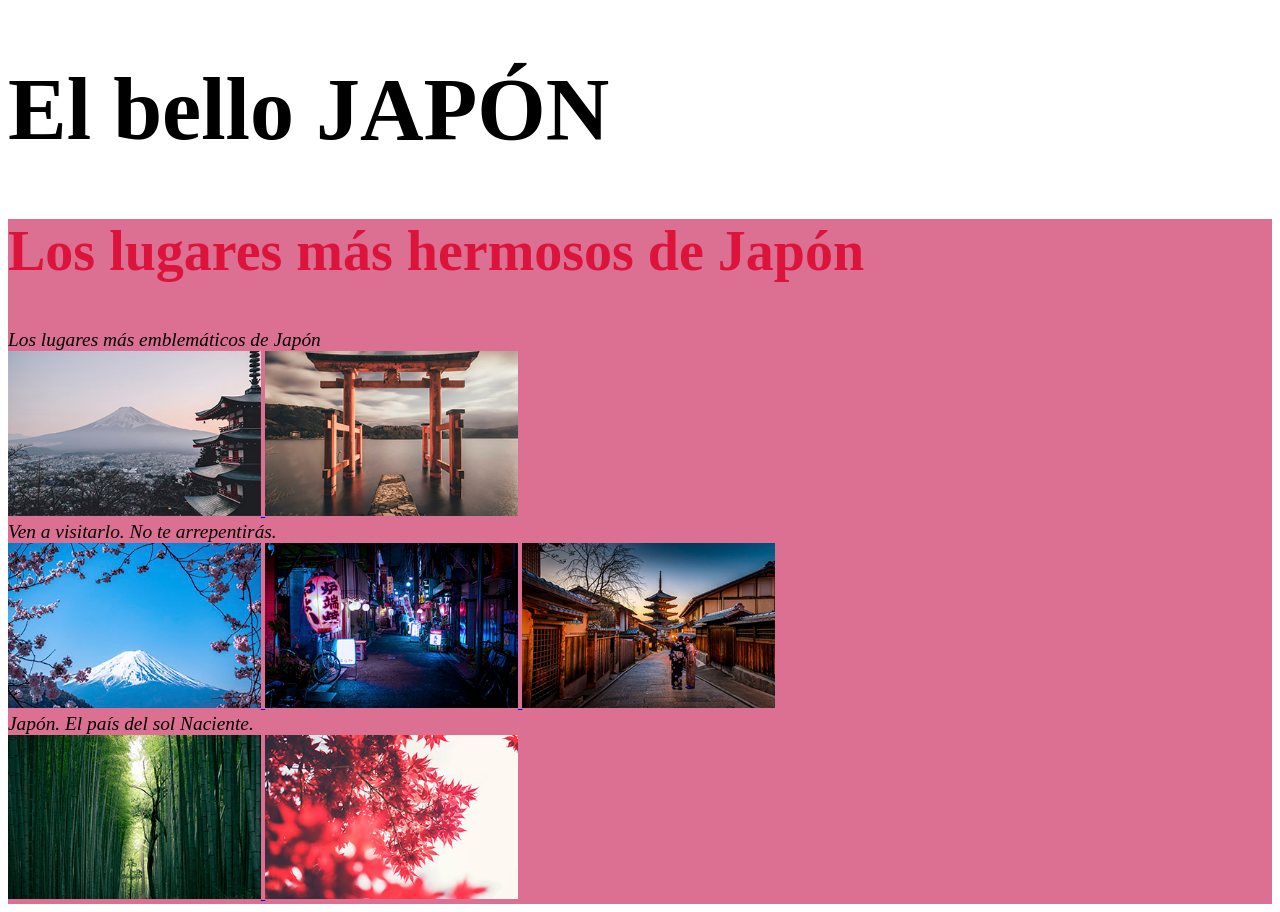
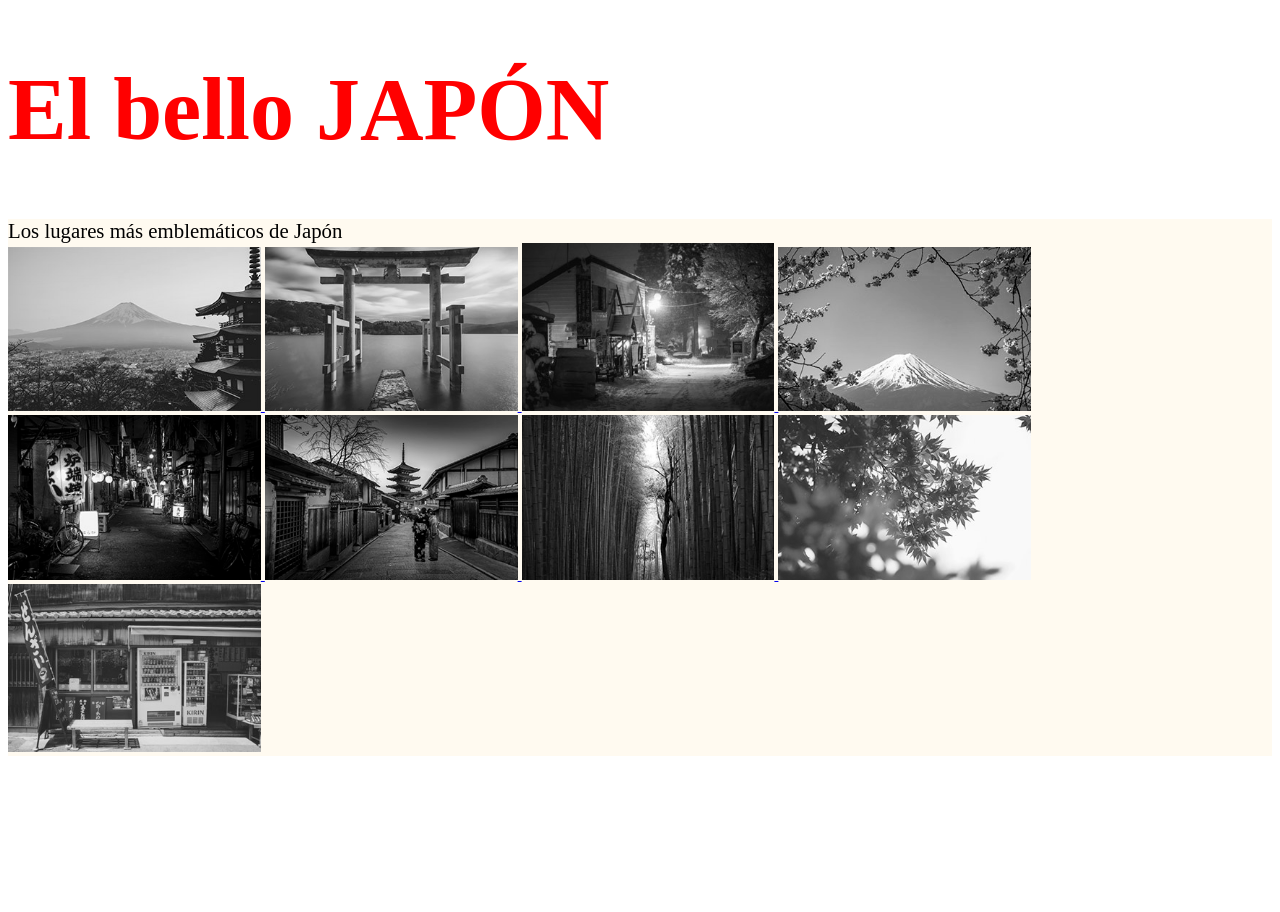
Before and after one commit to KurisuMazon/Tped1_2021-22, a plain HTML site: page Sesion10_Galeria_de_imagenes/Index.html in a window 1280 px wide. After the commit the page ends 800 px from the top, so only its background shows below. Drawn offline with Linux system fonts and the light colour scheme.

Commit message:
actualizada

```diff
--- a/Sesion10_Galeria_de_imagenes/Index.html
+++ b/Sesion10_Galeria_de_imagenes/Index.html
@@ -11,9 +11,8 @@
     <header>
         <h1>El bello JAPÓN</h1>
     </header>
-    <section>
-        <h2>Los lugares más hermosos de Japón</h2>
-        <div class="box">
+    <section class="galeria">
+
         <div class="A">Los lugares más emblemáticos de Japón</div>
         <a href="Imagenes/Japan_01.jpg" target="_blank">
             <img alt="Imagen 1" src="Imagenes/Japan_01_peq.jpg">
@@ -22,28 +21,29 @@
         <a href="Imagenes/Japan_02.jpg" Target="_Blank">
             <img alt="Imagen 3" src="Imagenes/Japan_02_peq.jpg">
         </a>
-            <div class="B">Ven a visitarlo. No te arrepentirás.</div>
+        <a href="Imagenes/Japan_09.jpg" Target="_blank">
+            <img alt="Imagen 9" src="Imagenes/Japan_09_peq.jpg">
+        </a>
+
         <a href="Imagenes/Japan_03.jpg" Target="_Blank">
             <img alt="Imagen 3" src="Imagenes/Japan_03_peq.jpg">
         </a>
         <a href="Imagenes/Japan_04.jpg" Target="_Blank">
-                <img alt="Imagen 3" src="Imagenes/Japan_04_peq.JPG">
+            <img alt="Imagen 4" src="Imagenes/Japan_04_peq.JPG">
 
             <a href="Imagenes/Japan_05.jpg" Target="_Blank">
-                    <img alt="Imagen 3" src="Imagenes/Japan_05_peq.jpg">
+                <img alt="Imagen 5" src="Imagenes/Japan_05_peq.jpg">
             </a>
-                <div class="C">Japón. El país del sol Naciente.</div>
+
             <a href="Imagenes/Japan_06.jpg" Target="_Blank">
-                    <img alt="Imagen 3" src="Imagenes/Japan_06_peq.jpg">
+                <img alt="Imagen 6" src="Imagenes/Japan_06_peq.jpg">
             </a>
             <a href="Imagenes/Japan_07.jpg" Target="_blank">
-                    <img alt="Imagen 2" src="Imagenes/Japan_07_peq.jpg">
+                <img alt="Imagen 7" src="Imagenes/Japan_07_peq.jpg">
             </a>
+            <a href="Imagenes/Japan_08.jpg" target="_blank">
+                <img alt="Imagen 8" src="Imagenes/Japan_08_peq.jpg">
             </a>
-
-        </div>
-
-
 
 
     </section>
--- a/Sesion10_Galeria_de_imagenes/main.css
+++ b/Sesion10_Galeria_de_imagenes/main.css
@@ -1,30 +1,30 @@
 header {
     background-color: rgb(255, 255, 255);
-    text-align: left;
+    justify-content: flex-start;
 }
 
-section {
-    background-color: palevioletred;
-    text-align:left;
+.galeria {
+
+    background-color:floralwhite;
+
+
+
+
 }
 
 
 h1 {
     font-family: Futura Hv BT;
     font-size: 550%;
+    color: red;
 }
 
-h2 {
-    font-family: Futura Hv BT;
-    font-size: 350%;
-    font-style: normal;
-    color: crimson;
-}
+
 
 div {
     font-family: Futura Hv BT;
-    font-size: 110%;
-    font-style: oblique;
+    font-size: 130%;
+    font-style: bold;
 
 }
 
@@ -32,8 +32,9 @@ div {
 img {
     width: 20%;
     height: 20%;
+    filter: saturate(0);
 }
 
 a:hover img {
-    filter: saturate;
+    filter: saturate(1);
 }
```
Also changed, not shown: Sesion10_Galeria_de_imagenes/Imagenes/Japan_08.jpg (added), Sesion10_Galeria_de_imagenes/Imagenes/Japan_08_peq.jpg (added), Sesion10_Galeria_de_imagenes/Imagenes/Japan_09.jpg (added), Sesion10_Galeria_de_imagenes/Imagenes/Japan_09_peq.jpg (added), Sesion10_Galeria_de_imagenes/Imagenes/Japan_10.jpg (added), Sesion10_Galeria_de_imagenes/Imagenes/Japan_10_peq.jpg (added), Sesion10_Galeria_de_imagenes/Imagenes/Japan_11.jpg (added), Sesion10_Galeria_de_imagenes/Imagenes/Japan_11_peq.jpg (added), Sesion10_Galeria_de_imagenes/Imagenes/Japan_12.jpg (added), Sesion10_Galeria_de_imagenes/Imagenes/Japan_12_peq.jpg (added). Lines whose indentation alone changed are shown as unchanged.
